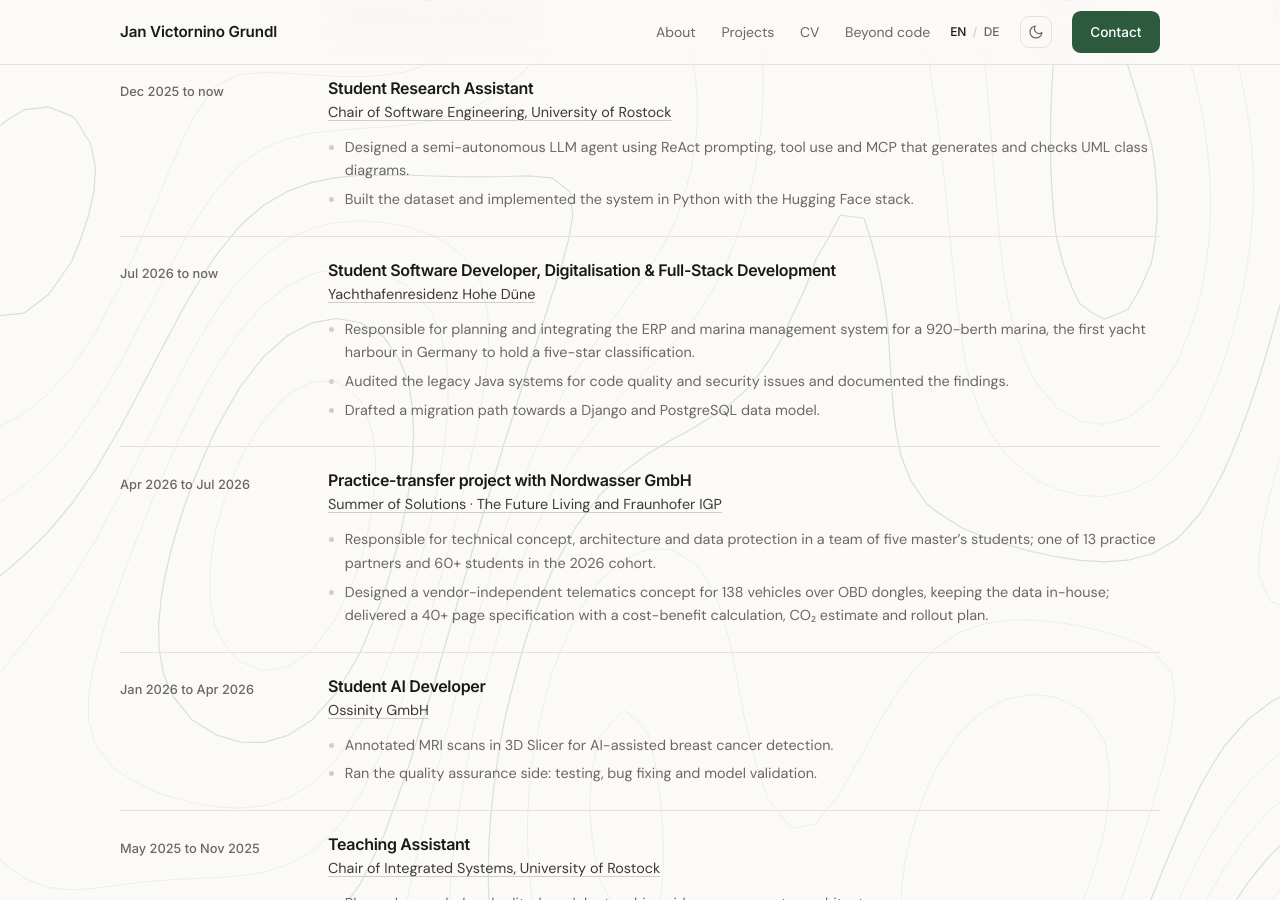
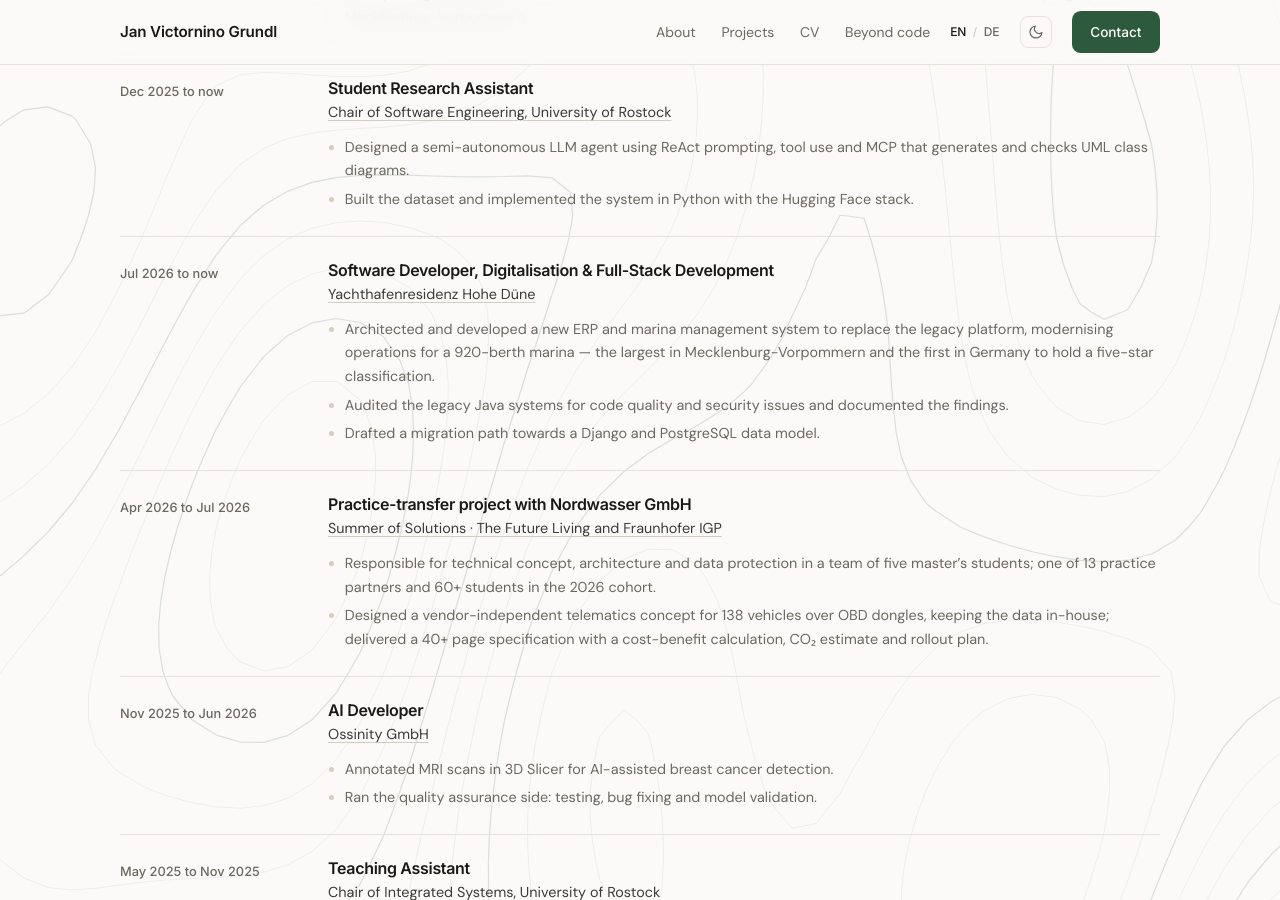
Before and after one commit to jg512/jangrundl-site, a Jekyll site: the page index.html, which Jekyll copies as it is, in a window 1280 px wide and 900 px high, scrolled down 5700 px. Built offline with Jekyll 4.4.1, drawn with Linux system fonts in a browser that asks for light colours.

Commit message:
Sync the CV with the updated LinkedIn profile
Drop "Student" from the Hohe Düne and Ossinity job titles, in the English
and German dictionaries and in the PDF builder, and correct the Ossinity
dates from Jan-Apr 2026 to Nov 2025 - Jun 2026 to match the profile.

Rewrite the Hohe Düne lead bullet the way LinkedIn now states it: the role
architected and developed a replacement ERP rather than planning and
integrating one, and the marina is the largest in Mecklenburg-Vorpommern.
That superlative is sourced to the profile itself, noted in SOURCES; the
broader "one of the largest in Germany" is still left out for want of an
independent source.

Co-Authored-By: Claude Opus 5 <noreply@anthropic.com>
Claude-Session: https://claude.ai/code/session_01XC6icSpUt8Jr9Eaf5Udgxg

```diff
--- a/index.html
+++ b/index.html
@@ -904,10 +904,10 @@
     <div class="cv-entry">
       <div class="cv-when" data-i18n="cv.e3.when">Jul 2026 to now</div>
       <div>
-        <h4 class="cv-title" data-i18n="cv.e3.role">Student Software Developer, Digitalisation &amp; Full-Stack Development</h4>
+        <h4 class="cv-title" data-i18n="cv.e3.role">Software Developer, Digitalisation &amp; Full-Stack Development</h4>
         <div class="cv-org"><a href="https://www.hohe-duene.de/" target="_blank" rel="noopener noreferrer">Yachthafenresidenz Hohe D&uuml;ne</a></div>
         <ul class="cv-desc">
-          <li data-i18n="cv.e3.b1">Responsible for planning and integrating the ERP and marina management system for a 920-berth marina, the first yacht harbour in Germany to hold a five-star classification.</li>
+          <li data-i18n="cv.e3.b1">Architected and developed a new ERP and marina management system to replace the legacy platform, modernising operations for a 920-berth marina &mdash; the largest in Mecklenburg-Vorpommern and the first in Germany to hold a five-star classification.</li>
           <li data-i18n="cv.e3.b3">Audited the legacy Java systems for code quality and security issues and documented the findings.</li>
           <li data-i18n="cv.e3.b2">Drafted a migration path towards a Django and PostgreSQL data model.</li>
         </ul>
@@ -927,9 +927,9 @@
     </div>
 
     <div class="cv-entry">
-      <div class="cv-when" data-i18n="cv.e4.when">Jan 2026 to Apr 2026</div>
+      <div class="cv-when" data-i18n="cv.e4.when">Nov 2025 to Jun 2026</div>
       <div>
-        <h4 class="cv-title" data-i18n="cv.e4.role">Student AI Developer</h4>
+        <h4 class="cv-title" data-i18n="cv.e4.role">AI Developer</h4>
         <div class="cv-org"><a href="https://de.linkedin.com/company/ossinity" target="_blank" rel="noopener noreferrer">Ossinity GmbH</a></div>
         <ul class="cv-desc">
           <li data-i18n="cv.e4.b1">Annotated MRI scans in 3D Slicer for AI-assisted breast cancer detection.</li>
@@ -1435,8 +1435,8 @@
       "cv.e2.b1": "Designed a semi-autonomous LLM agent using ReAct prompting, tool use and MCP that generates and checks UML class diagrams.",
       "cv.e2.b2": "Built the dataset and implemented the system in Python with the Hugging Face stack.",
       "cv.e3.when": "Jul 2026 to now",
-      "cv.e3.role": "Student Software Developer, Digitalisation &amp; Full-Stack Development",
-      "cv.e3.b1": "Responsible for planning and integrating the ERP and marina management system for a 920-berth marina, the first yacht harbour in Germany to hold a five-star classification.",
+      "cv.e3.role": "Software Developer, Digitalisation &amp; Full-Stack Development",
+      "cv.e3.b1": "Architected and developed a new ERP and marina management system to replace the legacy platform, modernising operations for a 920-berth marina &mdash; the largest in Mecklenburg-Vorpommern and the first in Germany to hold a five-star classification.",
       "cv.e3.b3": "Audited the legacy Java systems for code quality and security issues and documented the findings.",
       "cv.e3.b2": "Drafted a migration path towards a Django and PostgreSQL data model.",
       "cv.sos.when": "Apr 2026 to Jul 2026",
@@ -1444,8 +1444,8 @@
       "cv.sos.org": "Summer of Solutions &middot; The Future Living and Fraunhofer IGP",
       "cv.sos.b1": "Responsible for technical concept, architecture and data protection in a team of five master&rsquo;s students; one of 13 practice partners and 60+ students in the 2026 cohort.",
       "cv.sos.b2": "Designed a vendor-independent telematics concept for 138 vehicles over OBD dongles, keeping the data in-house; delivered a 40+ page specification with a cost-benefit calculation, CO&#8322; estimate and rollout plan.",
-      "cv.e4.when": "Jan 2026 to Apr 2026",
-      "cv.e4.role": "Student AI Developer",
+      "cv.e4.when": "Nov 2025 to Jun 2026",
+      "cv.e4.role": "AI Developer",
       "cv.e4.b1": "Annotated MRI scans in 3D Slicer for AI-assisted breast cancer detection.",
       "cv.e4.b2": "Ran the quality assurance side: testing, bug fixing and model validation.",
       "cv.e5.when": "May 2025 to Nov 2025",
@@ -1583,8 +1583,8 @@
       "cv.e2.b1": "Entwurf eines teilautonomen LLM-Agenten mit ReAct-Prompting, Tool-Nutzung und MCP, der UML-Klassendiagramme erzeugt und pr&uuml;ft.",
       "cv.e2.b2": "Aufbau des Datensatzes und Implementierung in Python mit dem Hugging-Face-Stack.",
       "cv.e3.when": "Jul 2026 bis heute",
-      "cv.e3.role": "Studentischer Softwareentwickler, Digitalisierung &amp; Full-Stack-Entwicklung",
-      "cv.e3.b1": "Verantwortlich f&uuml;r Planung und Integration von ERP- und Hafenmanagementsystem f&uuml;r einen Hafen mit 920 Liegepl&auml;tzen, den ersten Yachthafen Deutschlands mit F&uuml;nf-Sterne-Klassifizierung.",
+      "cv.e3.role": "Softwareentwickler, Digitalisierung &amp; Full-Stack-Entwicklung",
+      "cv.e3.b1": "Konzeption und Entwicklung eines neuen ERP- und Hafenmanagementsystems als Abl&ouml;sung der Altplattform, f&uuml;r einen Hafen mit 920 Liegepl&auml;tzen &mdash; den gr&ouml;&szlig;ten Mecklenburg-Vorpommerns und den ersten Yachthafen Deutschlands mit F&uuml;nf-Sterne-Klassifizierung.",
       "cv.e3.b3": "Pr&uuml;fung der Java-Altsysteme auf Codequalit&auml;t und Sicherheitsl&uuml;cken samt Dokumentation der Befunde.",
       "cv.e3.b2": "Entwurf eines Migrationswegs hin zu einem Django- und PostgreSQL-Datenmodell.",
       "cv.sos.when": "Apr 2026 bis Jul 2026",
@@ -1592,8 +1592,8 @@
       "cv.sos.org": "Summer of Solutions &middot; The Future Living und Fraunhofer IGP",
       "cv.sos.b1": "Verantwortlich f&uuml;r technisches Konzept, Architektur und Datenschutz in einem F&uuml;nfer-Team aus Masterstudierenden; einer von 13 Praxispartnern und 60+ Studierenden im Jahrgang 2026.",
       "cv.sos.b2": "Herstellerunabh&auml;ngiges Telematik-Konzept f&uuml;r 138 Fahrzeuge &uuml;ber OBD-Dongles entworfen, mit Datenhaltung im Haus; abgegeben als &uuml;ber 40-seitiges Pflichtenheft mit Wirtschaftlichkeitsrechnung, CO&#8322;-Absch&auml;tzung und Umsetzungsplan.",
-      "cv.e4.when": "Jan 2026 bis Apr 2026",
-      "cv.e4.role": "Studentischer KI-Entwickler",
+      "cv.e4.when": "Nov 2025 bis Jun 2026",
+      "cv.e4.role": "KI-Entwickler",
       "cv.e4.b1": "Annotation von MRT-Aufnahmen in 3D Slicer f&uuml;r die KI-gest&uuml;tzte Brustkrebserkennung.",
       "cv.e4.b2": "Verantwortung f&uuml;r die Qualit&auml;tssicherung: Tests, Fehlerbehebung und Modellvalidierung.",
       "cv.e5.when": "Mai 2025 bis Nov 2025",
```
Also changed, not shown: scripts/build_cv.py (+7 -5 lines), 1 other file.
